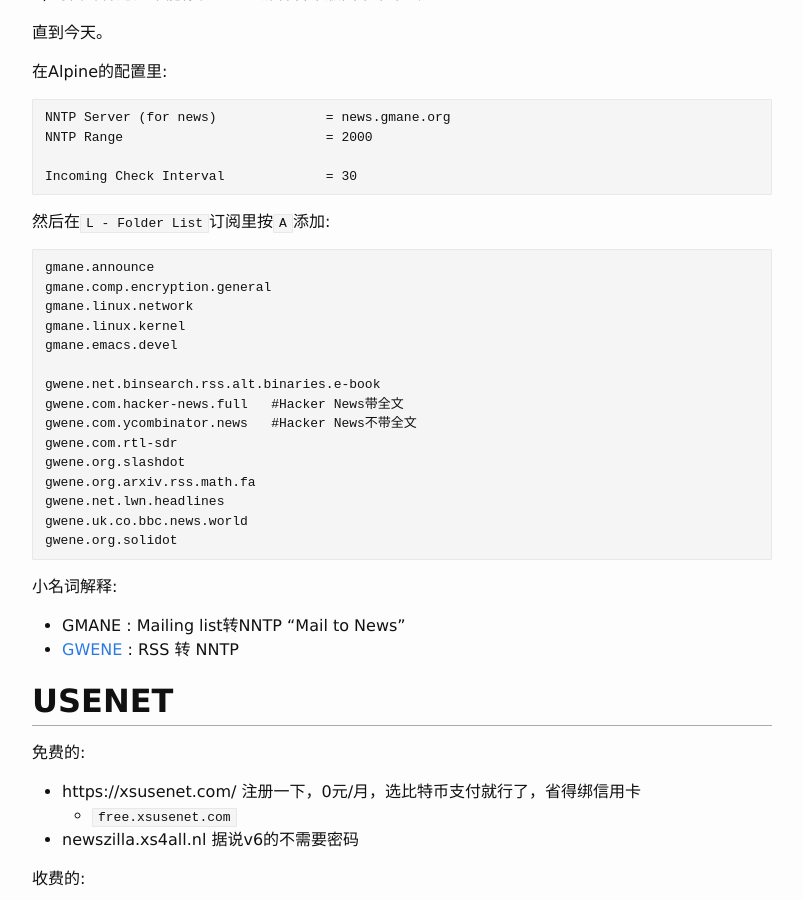
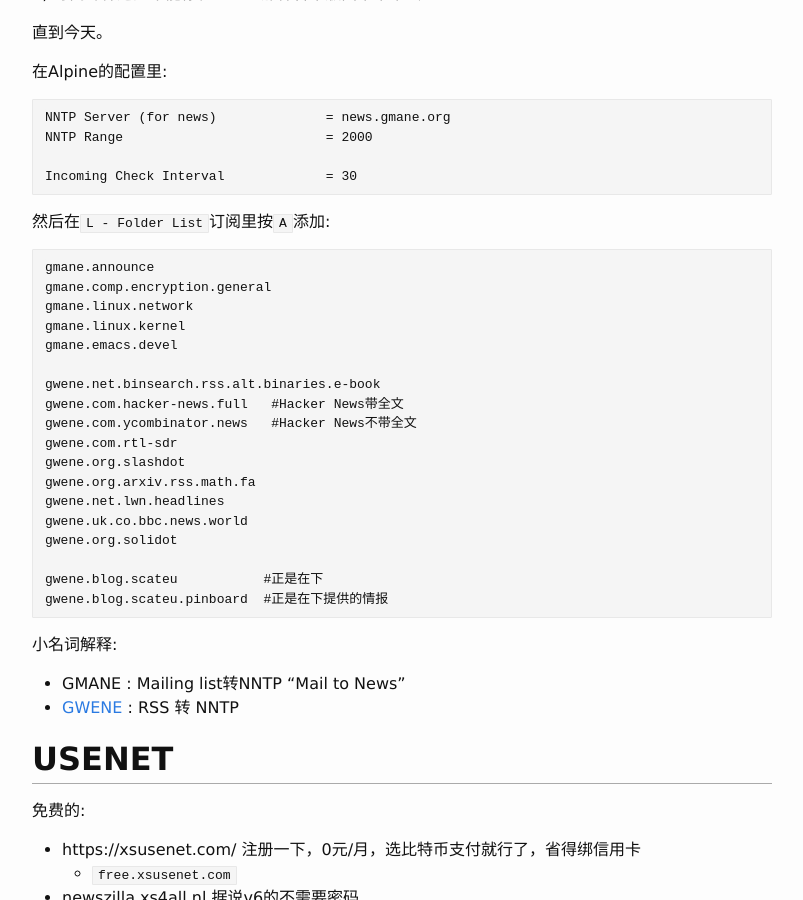
Before and after one commit to scateu/scateu.github.io, a Jekyll site: the page built from _posts/2018-01-05-nntp.md, in a window 1280 px wide and 900 px high, scrolled down 368 px. Shown: the whole window, without its empty margins (238-1041 px from the left). Built offline with Jekyll 4.4.1, drawn with Linux system fonts in a browser that asks for light colours; nearby versions of some CDN libraries; comment, search, counter and statistics services are not loaded.

Commit message:
Fri Jan  5 23:22:40 CST 2018

````diff
--- a/_posts/2018-01-05-nntp.md
+++ b/_posts/2018-01-05-nntp.md
@@ -40,6 +40,9 @@
 gwene.net.lwn.headlines
 gwene.uk.co.bbc.news.world
 gwene.org.solidot
+
+gwene.blog.scateu           #正是在下
+gwene.blog.scateu.pinboard  #正是在下提供的情报
 ```
 
 小名词解释:
````
